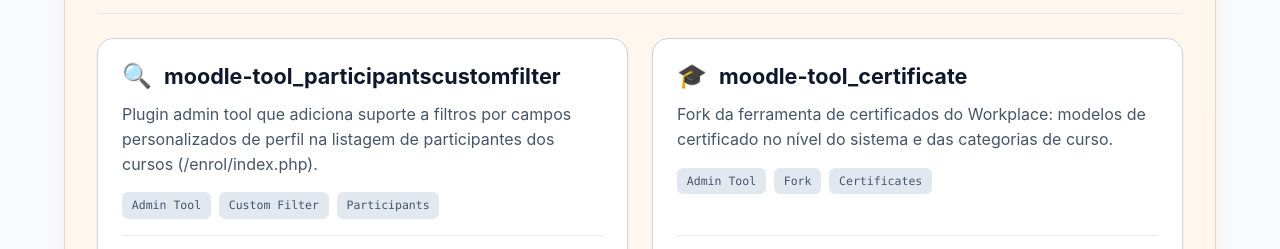
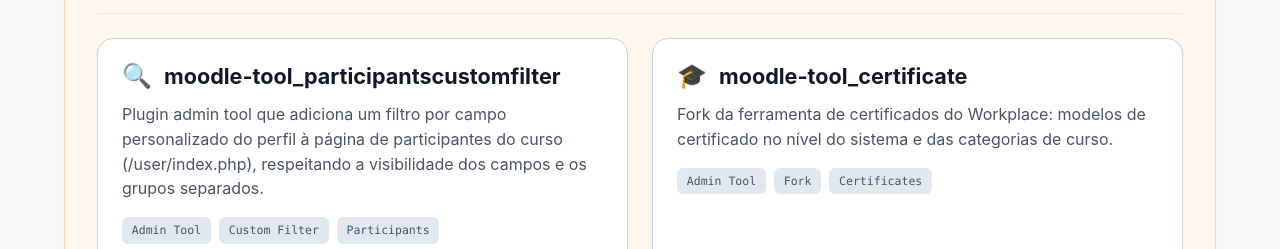
Before and after one commit to moodle-by-kelsoncm/moodle-by-kelsoncm.github.io, a plain HTML site: page pt-br/index.html in a window 1280 px wide. Shown: the part 4653-4902 px from the top of the page. Drawn offline with nearby package versions, Linux system fonts and the light colour scheme; a web font is replaced by a local one.

Commit message:
docs(portal): [UPD] Atualiza o card do moodle-tool_participantscustomfilter para a 1.1.0
Motivo:
- O card ainda dizia que o filtro fica em /enrol/index.php; desde a 1.1.0 o
  painel aparece na página de participantes do curso (/user/index.php).

Impacto:
- A descrição do plugin no portal (en e pt-br) passa a corresponder ao
  comportamento atual, citando a visibilidade dos campos e os grupos separados.

Arquivos/Mudanças:
- en/index.html e pt-br/index.html: texto do card do plugin.

Closes #15

```diff
--- a/pt-br/index.html
+++ b/pt-br/index.html
@@ -563,7 +563,7 @@
                 </div>
               </div>
               <p class="card-desc">
-                Plugin admin tool que adiciona suporte a filtros por campos personalizados de perfil na listagem de participantes dos cursos (/enrol/index.php).
+                Plugin admin tool que adiciona um filtro por campo personalizado do perfil à página de participantes do curso (/user/index.php), respeitando a visibilidade dos campos e os grupos separados.
               </p>
               <div class="card-tags">
                 <span class="tag">Admin Tool</span>
```
Also changed, not shown: en/index.html (+1 -1 lines).
